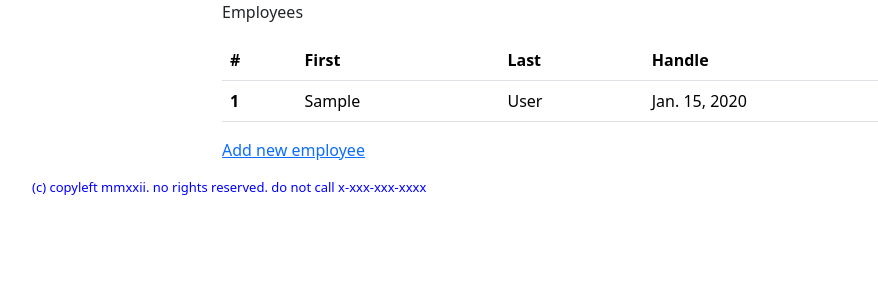
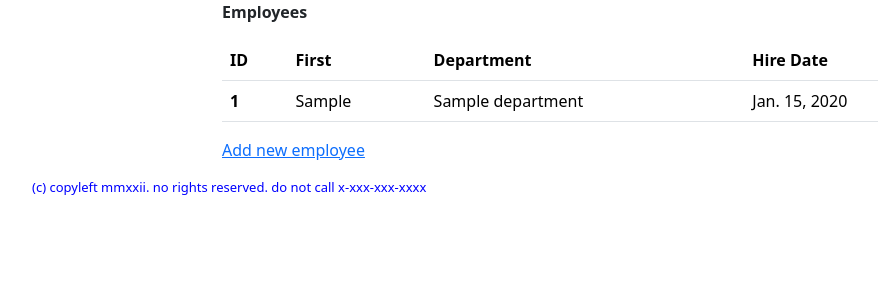
Before and after one commit to xsaints/myproj01, a Django app: page /justwork/all_employees/ in a window 1280 px wide. Shown: the part 56-356 px from the top of the page, without its empty margins (50-928 px from the left). Run offline with Django 4.2, Linux system fonts and the light colour scheme; tables that the repository leaves empty hold one stand-in row (values such as "Sample post"); some libraries are stand-ins or nearby versions; some web fonts are replaced.

Commit message:
fixed justwork foreign keys, employee self-ref key

```diff
--- a/justwork/models.py
+++ b/justwork/models.py
@@ -14,29 +14,34 @@ class Demo(models.Model):
 
 
 class Department(models.Model):
-    department_id = models.IntegerField(blank= False, null= False, unique= True)
-    department_name = models.CharField(max_length=30, null = False, blank= False, unique= True)
-    manager_id  = models.IntegerField()
-    location_id = models.IntegerField()
+    #department_id = models.IntegerField(blank= False, unique= True)
+    entry_date= models.DateTimeField(auto_now_add= True)
+    last_update= models.DateTimeField(auto_now= True)
+    department_name = models.CharField(max_length=30, unique= True)
+    #manager_id  = models.IntegerField()
+    manager_id= models.ForeignKey("Employee", null= True, blank= True, on_delete= models.CASCADE)
+    #location_id = models.IntegerField()
 
     def __str__(self):
-        return self.department_name
+        return self.department_name #+ ', ' + (self.manager_id.first_name if self.manager_id else '')
 
 
 class Employee(models.Model):
-    employee_id  = models.IntegerField(null= False, blank=False, unique= True)
+    #employee_id  = models.IntegerField(null= False, blank=False, unique= True)
     entry_date= models.DateTimeField(auto_now_add= True)
     last_update= models.DateTimeField(auto_now= True)
     first_name   = models.CharField(max_length=20, null = False, blank= False)
-    last_name    = models.CharField(max_length=25, null = False, blank= False)
-    email        = models.CharField(max_length=25)
-    phone_number = models.CharField(max_length=20)
+    #last_name    = models.CharField(max_length=25, null = False, blank= False)
+    #email        = models.CharField(max_length=25)
+    #phone_number = models.CharField(max_length=20)
     hire_date    = models.DateField()
-    job_id       = models.CharField(max_length=10)
-    salary       = models.DecimalField(max_digits=10, decimal_places=2)
-    commission_pct=models.DecimalField(max_digits= 4, decimal_places=2)
-    manager_id   = models.IntegerField()
-    department_id= models.ForeignKey(Department, on_delete= models.CASCADE)
+    #job_id       = models.CharField(max_length=10)
+    #salary       = models.DecimalField(max_digits=10, decimal_places=2)
+    #commission_pct=models.DecimalField(max_digits= 4, decimal_places=2)
+    #manager_id   = models.IntegerField()
+    manager_id= models.ForeignKey('self', blank=True, null=True, related_name="employees", on_delete= models.CASCADE)
+    department_id= models.ForeignKey("Department", related_name= 'employees', on_delete= models.CASCADE)
 
     def __str__(self):
-        return self.first_name + ' ' + self.last_name + ', ' + self.hire_date.strftime("%Y-%m-%d")
+        s1= self.first_name + ', ' + self.hire_date.strftime("%Y-%m-%d") + ', ' + self.department_id.department_name
+        return s1 #+ ', ' + (self.manager_id.first_name if self.manager_id else '')
--- a/justwork/templates/all_departments.html
+++ b/justwork/templates/all_departments.html
@@ -11,7 +11,6 @@
           <thead>
             <tr>
               <th scope="col">#</th>
-              <th scope="col">Department ID</th>
               <th scope="col">Department Name</th>
               <th scope="col">Manager ID</th>
             </tr>
@@ -19,8 +18,7 @@
           <tbody>
             {% for d in departments %}
             <tr>
-              <th scope="row">1</th>
-              <td>{{ d.department_id }}</td>
+              <th scope="row">{{ d.id }}</th>
               <td>{{ d.department_name }}</td>
               <td>{{ d.manager_id }}</td>
             </tr>
--- a/justwork/templates/all_employees.html
+++ b/justwork/templates/all_employees.html
@@ -5,23 +5,23 @@
 
     <div class="row">
         <div class="col">
-            <p>Employees</p>
+            <p><strong>Employees</strong></p>
 
             <table class="table">
               <thead>
                 <tr>
-                  <th scope="col">#</th>
+                  <th scope="col">ID</th>
                   <th scope="col">First</th>
-                  <th scope="col">Last</th>
-                  <th scope="col">Handle</th>
+                  <th scope="col">Department</th>
+                  <th scope="col">Hire Date</th>
                 </tr>
               </thead>
               <tbody>
                 {% for e in employees %}
                 <tr>
-                  <th scope="row">1</th>
+                  <th scope="row">{{ e.id }}</th>
                   <td>{{ e.first_name }}</td>
-                  <td>{{ e.last_name }}</td>
+                  <td>{{ e.department_id.department_name }}</td>
                   <td>{{ e.hire_date}}</td>
                 </tr>
                 {% endfor %}
```
Also changed, not shown: justwork/forms.py (+21 -10 lines), justwork/migrations/0003_alter_employee_department_id_and_more.py (added), justwork/migrations/0004_alter_employee_manager_id.py (added), justwork/migrations/0005_alter_employee_manager_id.py (added), justwork/migrations/0006_remove_employee_commission_pct_remove_employee_email_and_more.py (added), justwork/migrations/0007_remove_department_location_id_and_more.py (added), justwork/migrations/0008_remove_department_department_id_and_more.py (added).
